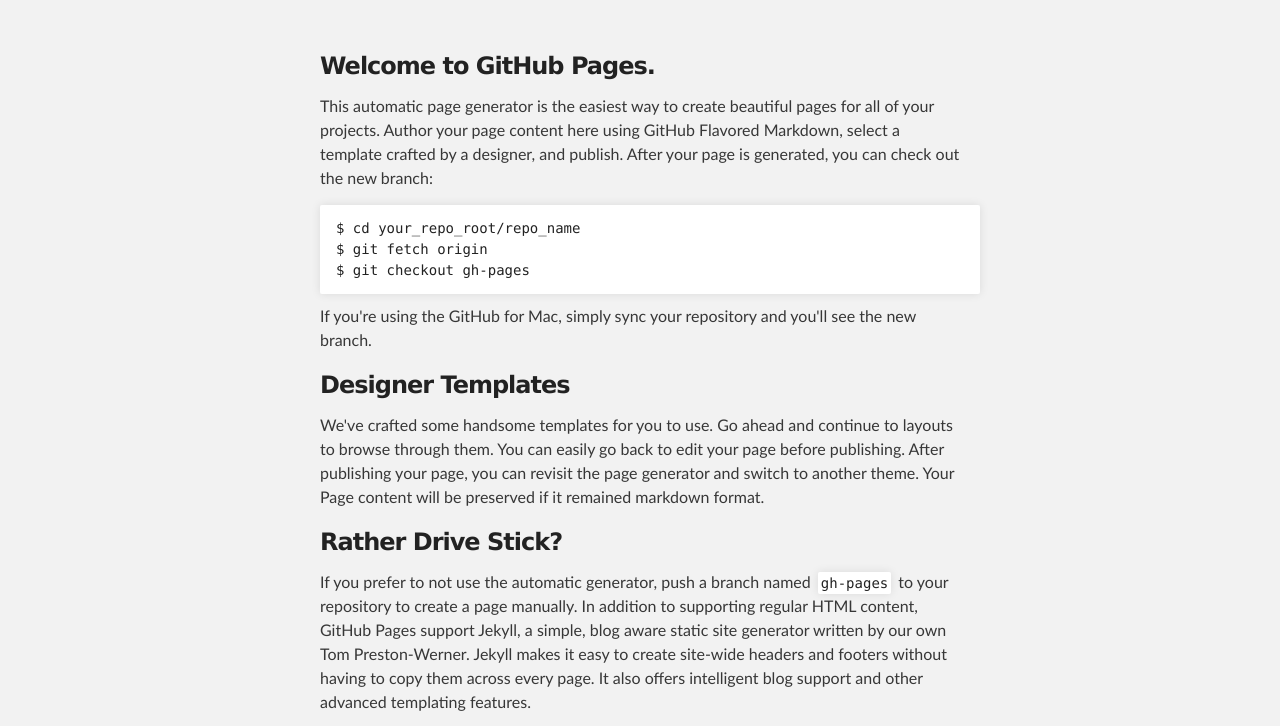
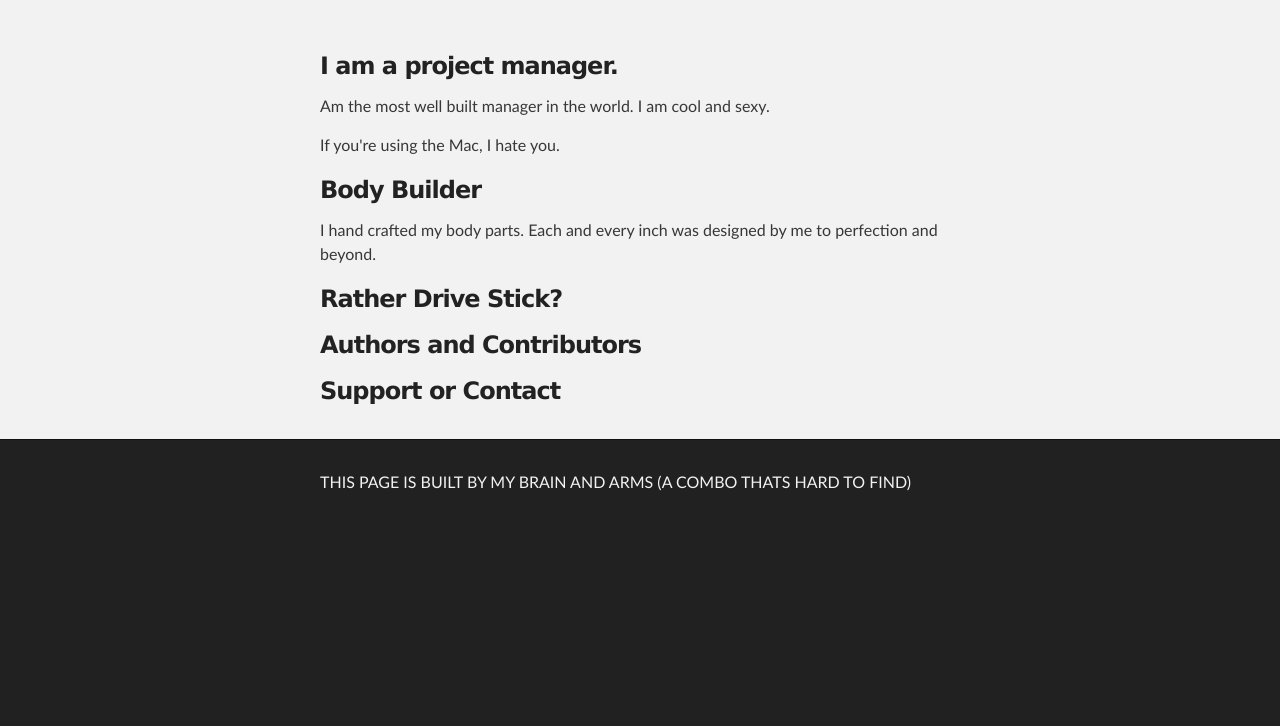
Before and after one commit to sreekanth-anubolu/sreekanth-anubolu.github.io, a plain HTML site: page index.html in a window 1280 px wide. Shown: the part 212-938 px from the top of the page. After the commit the page ends 800 px from the top, so only its background shows below. Drawn offline with Linux system fonts and the light colour scheme.

Commit message:
Update index.html

```diff
--- a/index.html
+++ b/index.html
@@ -19,7 +19,7 @@
           <a id="forkme_banner" href="https://github.com/sreekanth-anubolu">View on GitHub</a>
 
           <h1 id="project_title">Sreekanth Anubolu</h1>
-          <h2 id="project_tagline">THE MANAGER</h2>
+          <h2 id="project_tagline">THE MANAGER. THE MAN. THE LEGENDARY PERFORMER.</h2>
 
         </header>
     </div>
@@ -28,43 +28,38 @@
     <div id="main_content_wrap" class="outer">
       <section id="main_content" class="inner">
         <h3>
-<a name="welcome-to-github-pages" class="anchor" href="#welcome-to-github-pages"><span class="octicon octicon-link"></span></a>Welcome to GitHub Pages.</h3>
+<a name="welcome-to-github-pages" class="anchor" href="#welcome-to-github-pages"><span class="octicon octicon-link"></span></a>I am a project manager.</h3>
 
-<p>This automatic page generator is the easiest way to create beautiful pages for all of your projects. Author your page content here using GitHub Flavored Markdown, select a template crafted by a designer, and publish. After your page is generated, you can check out the new branch:</p>
+<p>Am the most well built manager in the world. I am cool and sexy. </p>
 
-<pre><code>$ cd your_repo_root/repo_name
-$ git fetch origin
-$ git checkout gh-pages
-</code></pre>
 
-<p>If you're using the GitHub for Mac, simply sync your repository and you'll see the new branch.</p>
+
+<p>If you're using the Mac, I hate you.</p>
 
 <h3>
-<a name="designer-templates" class="anchor" href="#designer-templates"><span class="octicon octicon-link"></span></a>Designer Templates</h3>
+<a name="designer-templates" class="anchor" href="#designer-templates"><span class="octicon octicon-link"></span></a>Body Builder</h3>
 
-<p>We've crafted some handsome templates for you to use. Go ahead and continue to layouts to browse through them. You can easily go back to edit your page before publishing. After publishing your page, you can revisit the page generator and switch to another theme. Your Page content will be preserved if it remained markdown format.</p>
+<p>I hand crafted my body parts. Each and every inch was designed by me to perfection and beyond. </p>
 
 <h3>
 <a name="rather-drive-stick" class="anchor" href="#rather-drive-stick"><span class="octicon octicon-link"></span></a>Rather Drive Stick?</h3>
 
-<p>If you prefer to not use the automatic generator, push a branch named <code>gh-pages</code> to your repository to create a page manually. In addition to supporting regular HTML content, GitHub Pages support Jekyll, a simple, blog aware static site generator written by our own Tom Preston-Werner. Jekyll makes it easy to create site-wide headers and footers without having to copy them across every page. It also offers intelligent blog support and other advanced templating features.</p>
 
 <h3>
 <a name="authors-and-contributors" class="anchor" href="#authors-and-contributors"><span class="octicon octicon-link"></span></a>Authors and Contributors</h3>
 
-<p>You can <a href="https://github.com/blog/821" class="user-mention">@mention</a> a GitHub username to generate a link to their profile. The resulting <code>&lt;a&gt;</code> element will link to the contributor's GitHub Profile. For example: In 2007, Chris Wanstrath (<a href="https://github.com/defunkt" class="user-mention">@defunkt</a>), PJ Hyett (<a href="https://github.com/pjhyett" class="user-mention">@pjhyett</a>), and Tom Preston-Werner (<a href="https://github.com/mojombo" class="user-mention">@mojombo</a>) founded GitHub.</p>
 
 <h3>
 <a name="support-or-contact" class="anchor" href="#support-or-contact"><span class="octicon octicon-link"></span></a>Support or Contact</h3>
 
-<p>Having trouble with Pages? Check out the documentation at <a href="http://help.github.com/pages">http://help.github.com/pages</a> or contact <a href="mailto:support@github.com">support@github.com</a> and we’ll help you sort it out.</p>
+
       </section>
     </div>
 
     <!-- FOOTER  -->
     <div id="footer_wrap" class="outer">
       <footer class="inner">
-        <p>Published with <a href="http://pages.github.com">GitHub Pages</a></p>
+        <p>THIS PAGE IS BUILT BY MY BRAIN AND ARMS (A COMBO THATS HARD TO FIND)</p>
       </footer>
     </div>
 
```
